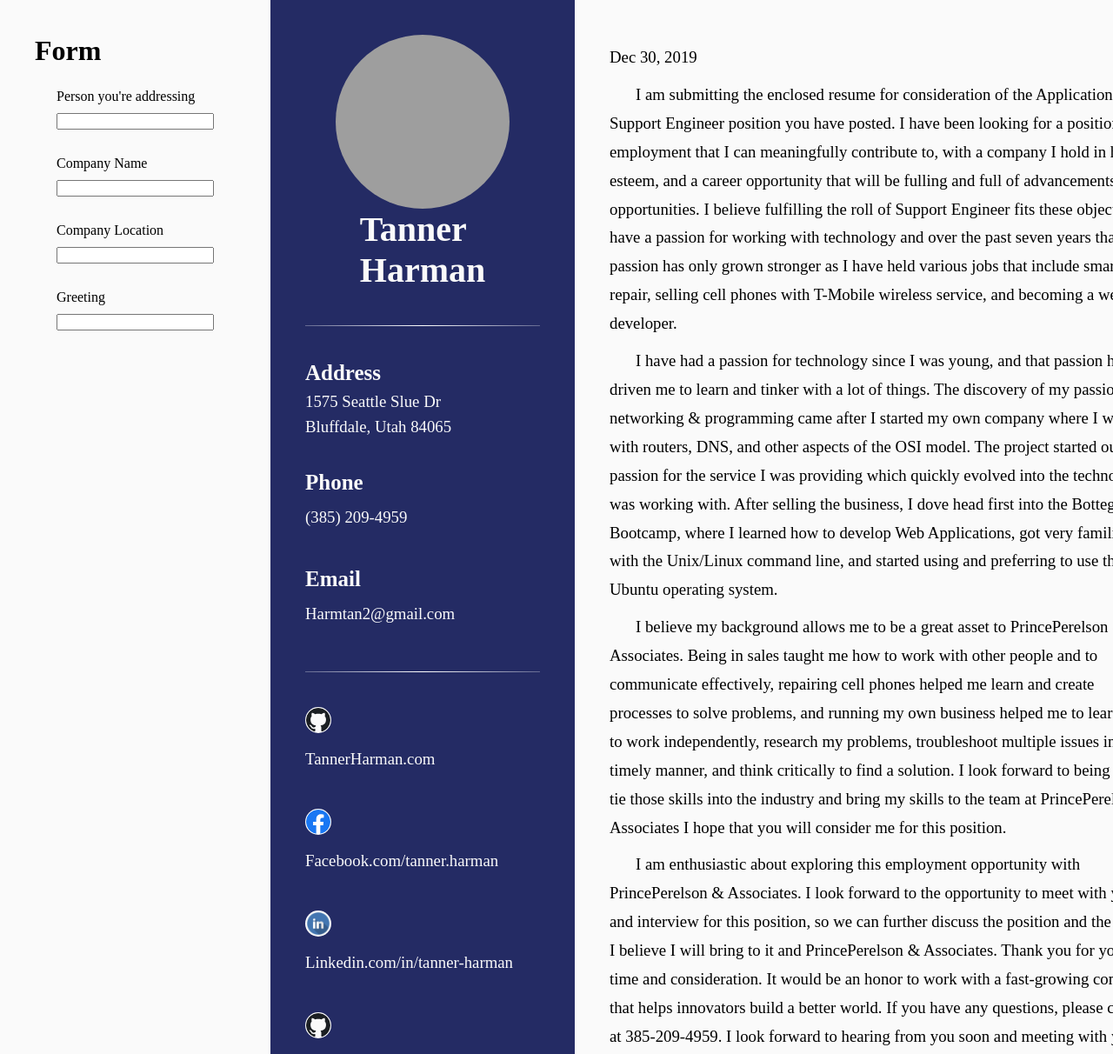
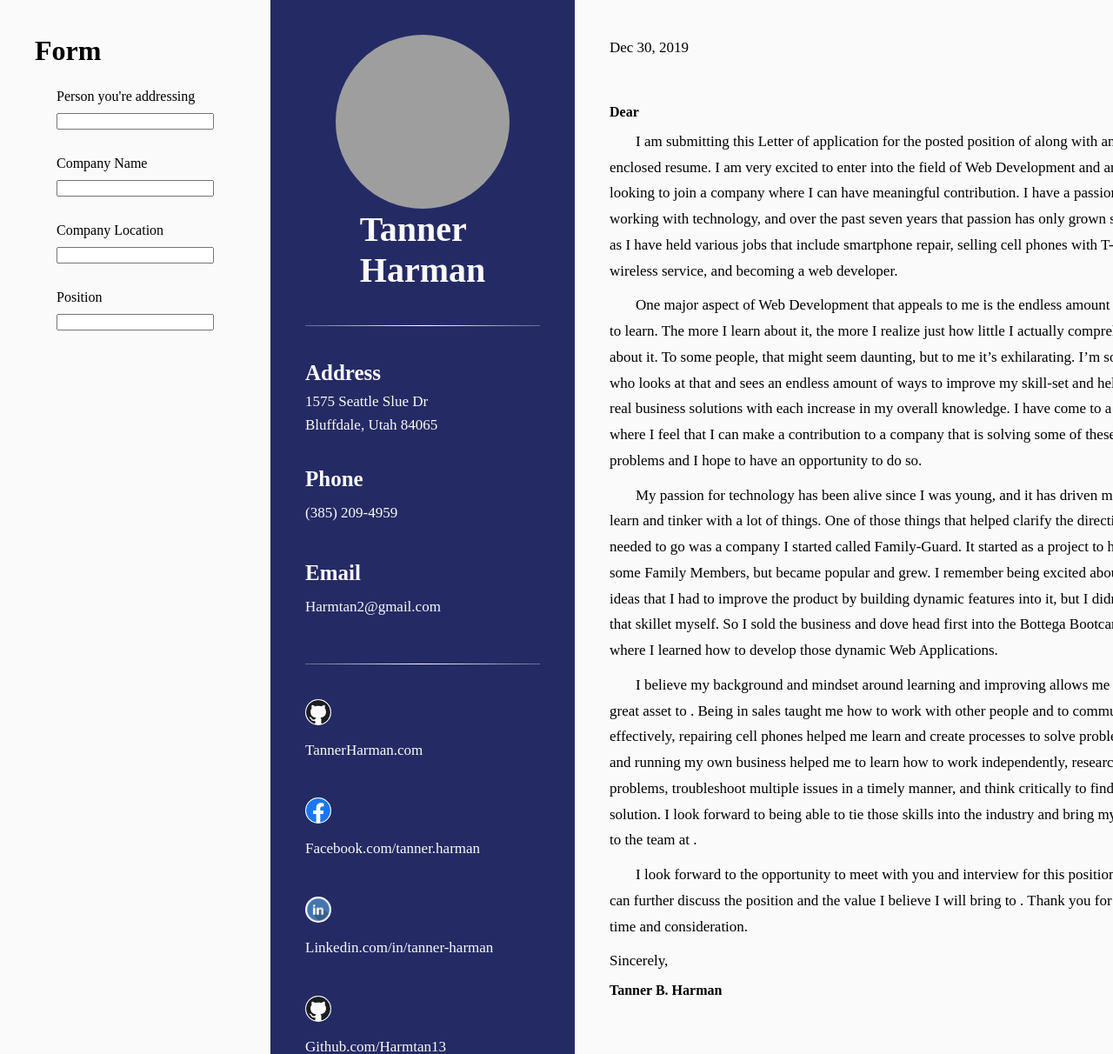
Before and after one commit to Harmtan13/resume, a plain HTML site: page cover-letter.html in a window 1280 px wide. Shown: the top 1212 px of the page at 87% size. Drawn offline with Linux system fonts and the light colour scheme; grey boxes are pictures that could not be loaded.

Commit message:
Finished Cover Letter

```diff
--- a/cover-letter.html
+++ b/cover-letter.html
@@ -12,26 +12,26 @@
 </head>
 
 <body>
-  <form action="" class="input-form">
+  <form class="input-form">
     <h1>Form</h1>
     <div>
       <label for="addressed-person">Person you're addressing</label>
-      <input type="text" name="addressed-person" id="addressed-person">
+      <input type="text" name="addressed-person" id="person-addressed" class='form-input'>
     </div>
 
     <div>
       <label for="company-name">Company Name</label>
-      <input type="text" name="company-name" id="company-name">
+      <input type="text" name="company-name" id="company-name" class='form-input'>
     </div>
 
     <div>
       <label for="company-location">Company Location</label>
-      <input type="text" name="company-location" id="company-location">
+      <input type="text" name="company-location" id="company-location" class='form-input'>
     </div>
 
     <div>
-      <label for="greeting">Greeting</label>
-      <input type="text" name="greeting" id="greeting">
+      <label for="position">Position</label>
+      <input type="text" name="position" id="position" class='form-input'>
     </div>
   </form>
 
@@ -91,33 +91,39 @@
   </div>
 
   <div class="content">
-    <p class="no-indent date"></p>
+    <div class="letter-heading">
+      <p class="date"></p>
 
-    <p class="no-indent addressed-person"></p>
+      <p class="person-addressed output"></p>
 
-    <p class="no-indent company-name"></p>
+      <p class="company-name output"></p>
 
-    <p class="no-indent company-location"></p>
+      <p class="company-location output"></p>
+    </div>
 
-    <h4 class="no-indent intro"></h4>
+    <h4>Dear <span class="person-addressed output"></span></h4>
 
-    <p>
-      I am submitting the enclosed resume for consideration of the Application Support Engineer position you have posted. I have been looking for a position of employment that I can meaningfully contribute to, with a company I hold in high esteem, and a career opportunity that will be fulling and full of advancements opportunities. I believe fulfilling the roll of Support Engineer fits these objectives. I have a passion for working with technology and over the past seven years that passion has only grown stronger as I have held various jobs that include smartphone repair, selling cell phones with T-Mobile wireless service, and becoming a web developer.
-    </p>
+  <p class ='indent'>
+    I am submitting this Letter of application for the posted position of <span class='position output'></span>  along with an enclosed resume. I am very excited to enter into the field of Web Development and am looking to join a company where I can have meaningful contribution. I have a passion for working with technology, and over the past seven years that passion has only grown stronger as I have held various jobs that include smartphone repair, selling cell phones with T-Mobile wireless service, and becoming a web developer.
+  </p>
 
-    <p>
-      I have had a passion for technology since I was young, and that passion has driven me to learn and tinker with a lot of things. The discovery of my passion for networking & programming came after I started my own company where I worked with routers, DNS, and other aspects of the OSI model. The project started out as a passion for the service I was providing which quickly evolved into the technology I was working with. After selling the business, I dove head first into the Bottega Bootcamp, where I learned how to develop Web Applications, got very familiar with the Unix/Linux command line, and started using and preferring to use the Ubuntu operating system.
-    </p>
+  <p class ='indent'>
+    One major aspect of Web Development that appeals to me is the endless amount there is to learn. The more I learn about it, the more I realize just how little I actually comprehend about it. To some people, that might seem daunting, but to me it’s exhilarating. I’m someone who looks at that and sees an endless amount of ways to improve my skill-set and help drive real business solutions with each increase in my overall knowledge. I have come to a point where I feel that I can make a contribution to a company that is solving some of these problems and I  hope to have an opportunity to do so.
+  </p>
 
-    <p>
-      I believe my background allows me to be a great asset to PrincePerelson & Associates. Being in sales taught me how to work with other people and to communicate effectively, repairing cell phones helped me learn and create processes to solve problems, and running my own business helped me to learn how to work independently, research my problems, troubleshoot multiple issues in a timely manner, and think critically to find a solution. I look forward to being able to tie those skills into the industry and bring my skills to the team at PrincePerelson & Associates I hope that you will consider me for this position.
-    </p>
+  <p class ='indent'>
+    My passion for technology has been alive since I was young, and it has driven me to learn and tinker with a lot of things. One of those things that helped clarify the direction I needed to go was a company I started called Family-Guard. It started as a project to help some Family Members, but became popular and grew. I remember being excited about the ideas that I had to improve the product by building dynamic features into it, but I didn’t have that skillet myself. So I sold the business and dove head first into the Bottega Bootcamp, where I learned how to develop those dynamic Web Applications.
+  </p>
 
-    <p>
-      I am enthusiastic about exploring this employment opportunity with PrincePerelson & Associates. I look forward to the opportunity to meet with you and interview for this position, so we can further discuss the position and the value I believe I will bring to it and PrincePerelson & Associates. Thank you for your time and consideration. It would be an honor to work with a fast-growing company that helps innovators build a better world. If you have any questions, please call me at 385-209-4959. I look forward to hearing from you soon and meeting with you.
-   </p>
+  <p class ='indent'>
+    I believe my background and mindset around learning and improving allows me to be a great asset to <span class="company-name output"></span>. Being in sales taught me how to work with other people and to communicate effectively, repairing cell phones helped me learn and create processes to solve problems, and running my own business helped me to learn how to work independently, research my problems, troubleshoot multiple issues in a timely manner, and think critically to find a solution. I look forward to being able to tie those skills into the industry and bring my skills to the team at <span class="company-name output"></span>.
+  </p>
 
-   <p class="no-indent">
+  <p class="indent">
+    I look forward to the opportunity to meet with you and interview for this position, so we can further discuss the position and the value I believe I will bring to <span class="company-name output"></span>. Thank you for your time and consideration.
+  </p>
+
+   <p>
     Sincerely,
    </p>
 
--- a/main.js
+++ b/main.js
@@ -10,9 +10,20 @@ const monthNames = ["Jan",
                     "Sept",
                     "Oct",
                     "Nov",
-"Dec"
-];
+                    "Dec" ];
 
 let date = new Date();
+dateInput.textContent = `${monthNames[date.getMonth()]} ${date.getDate()}, ${date.getFullYear()}`
 
-dateInput.textContent = `${monthNames[date.getMonth()]} ${date.getDate()}, ${date.getFullYear()}`
+const formInput = document.querySelectorAll('.form-input');
+const formOutput = document.querySelectorAll('.output');
+
+formInput.forEach(input => {
+  input.addEventListener('input', function(e) {
+    formOutput.forEach(output => {
+     if (output.classList.value.includes(input.id)) {
+       output.textContent = input.value
+     }
+    })
+  });
+});
--- a/styles.css
+++ b/styles.css
@@ -13,8 +13,11 @@
 p {
   margin: 10px 0;
   line-height: 1.75em;
-  text-indent: 30px;
-  font-size: 1.175em;
+  font-size: 17px;
+}
+
+h4 {
+  margin: 50px 0 10px;
 }
 
 body {
@@ -94,9 +97,12 @@ body > * {
   z-index: 100;
 }
 
-.no-indent,
-.sidebar p {
-  text-indent: 0px;
+.indent {
+  text-indent: 30px;
+}
+
+.content .letter-heading * {
+  margin: 0;
 }
 
 .address p {
```
Lines whose indentation alone changed are shown as unchanged.
